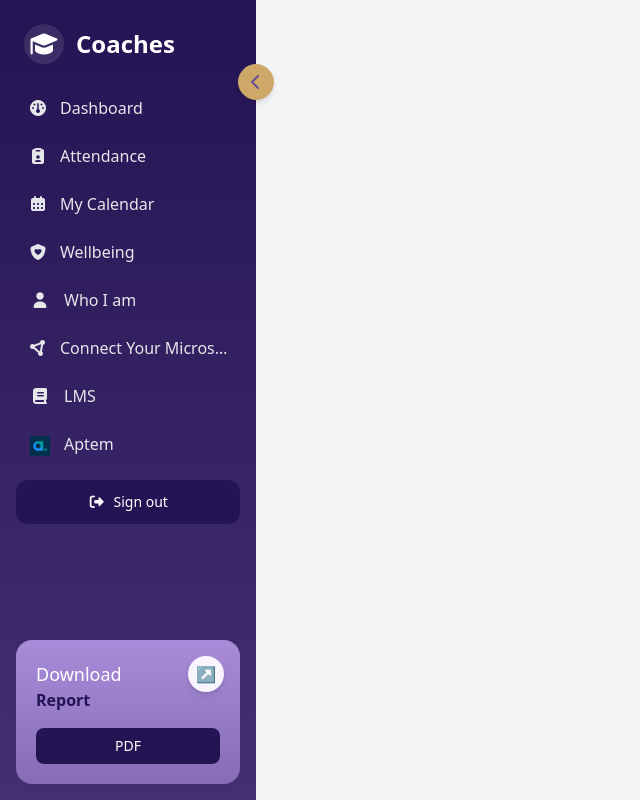
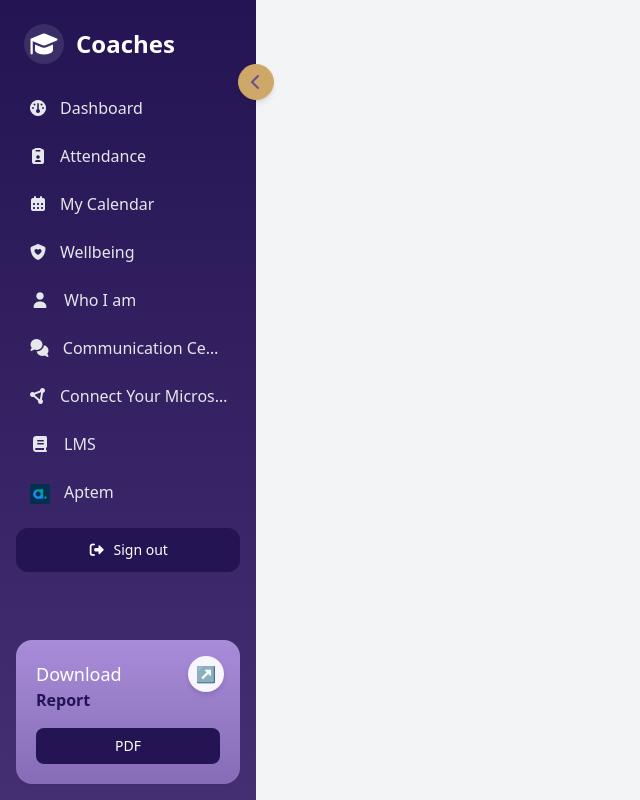
Before and after one commit to aiteamKBC/admin_dashboard, a React (Vite) app in the folder frontend/: page / in a window 1280 px wide. Shown: the whole page, without its empty margins (0-640 px from the left). Built offline with nearby package versions, Linux system fonts and the light colour scheme; no server answers; sample sign-in values are in the browser's storage.

Commit message:
Side bar

```diff
--- a/frontend/src/components/sidebar/sidebar.tsx
+++ b/frontend/src/components/sidebar/sidebar.tsx
@@ -130,13 +130,13 @@ export default function Sidebar({
               onClick={() => !isDesktop && setMobileOpen(false)}
             />
 
-            {/* <SidebarExternalLink
+            <SidebarExternalLink
               href="https://communicationcentre.kentbusinesscollege.net/login"
               collapsed={collapsed && isDesktop}
               icon="fa-comments"
               label="Communication Centre"
               onClick={() => !isDesktop && setMobileOpen(false)}
-            /> */}
+            />
 
             <SidebarExternalLink
               href="https://69d61d0cfa1e73461a9f6dcc--famous-kitten-298c8d.netlify.app/"
```
